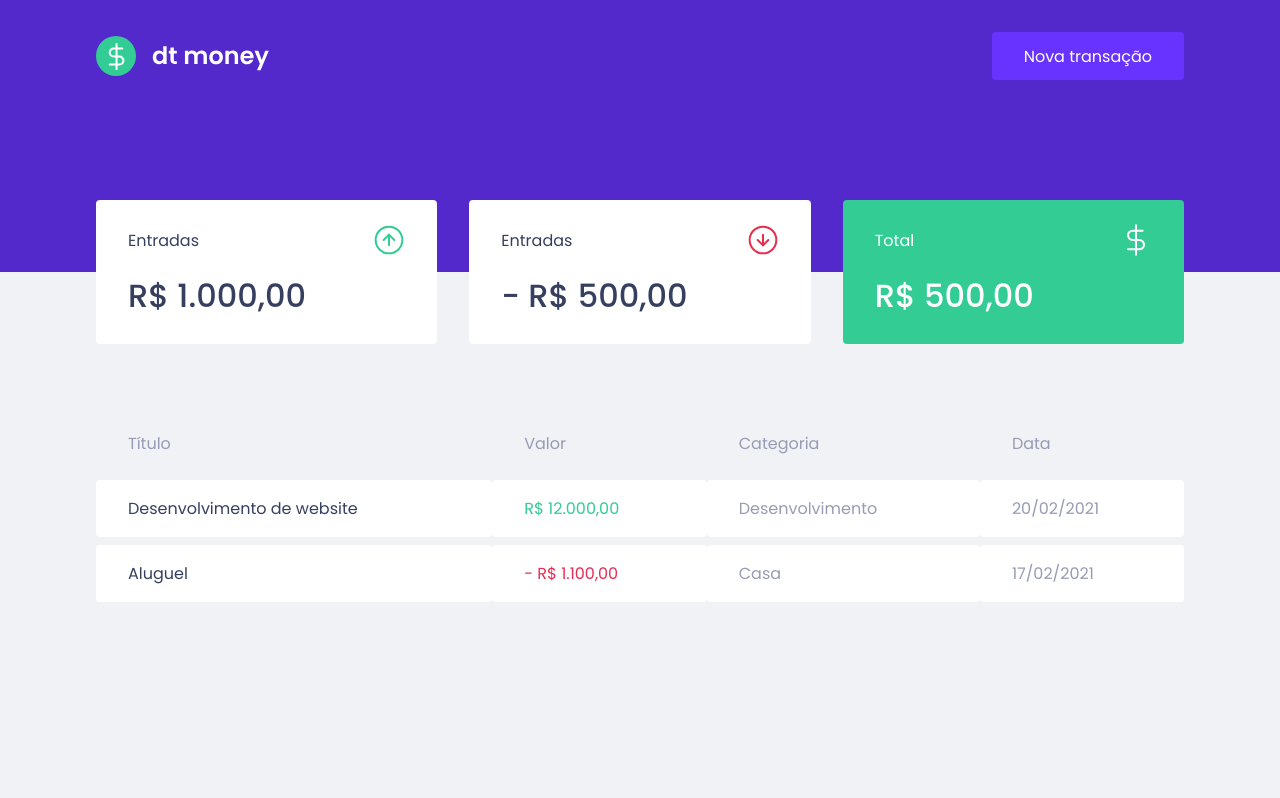
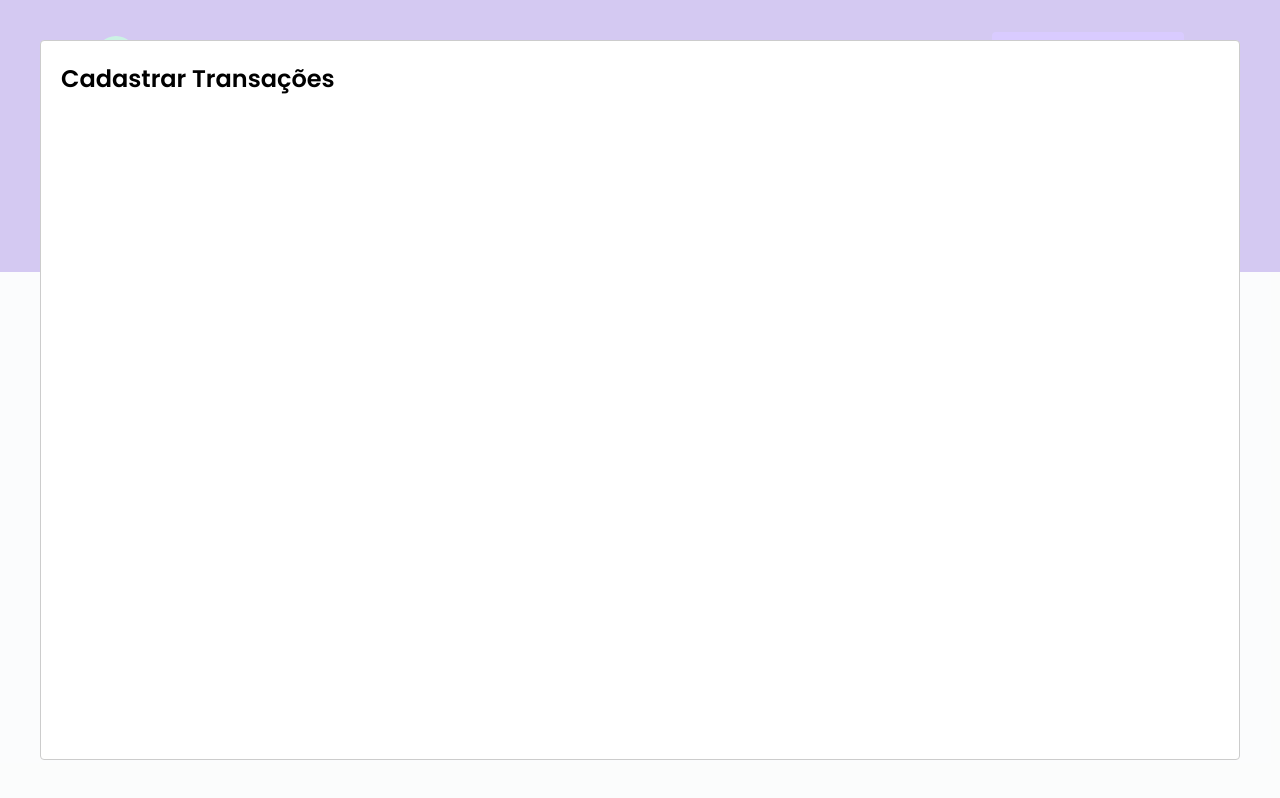
Before and after one commit to fredzstevanato/dtmoeny, a React (Create React App) app: page / in a window 1280 px wide. Both pictures are taken after a click on the button "Nova transação". Built offline with nearby package versions, Linux system fonts and the light colour scheme; no server answers; what miragejs would draw is missing.

Commit message:
refactor: modal and pass function child component to parent component

```diff
--- a/package.json
+++ b/package.json
@@ -14,6 +14,7 @@
     "miragejs": "^0.1.41",
     "react": "^17.0.2",
     "react-dom": "^17.0.2",
+    "react-modal": "^3.14.3",
     "react-scripts": "4.0.3",
     "styled-components": "^5.3.1",
     "typescript": "^4.1.2",
@@ -44,6 +45,7 @@
     ]
   },
   "devDependencies": {
+    "@types/react-modal": "^3.12.1",
     "@types/styled-components": "^5.1.14"
   }
 }
--- a/src/App.tsx
+++ b/src/App.tsx
@@ -1,8 +1,13 @@
+import { createServer } from "miragejs";
+import { useState } from "react";
+
+import Modal from 'react-modal';
+
 import { Dashboard } from "./components/Dashboard";
 import { Header } from "./components/Header";
 import { GlobalStyle } from "./styles/global";
 
-import { createServer } from "miragejs";
+Modal.setAppElement('#root');
 
 createServer({
   routes() {
@@ -24,10 +29,27 @@
 })
 
 export function App() {
+  const [ isNewTransactionModalOpen, setIsNewTransactionModalOpen ] = useState(false);
+
+  function handleOpenNewTransactionModal() {
+    setIsNewTransactionModalOpen(true)
+  }
+
+  function handleCloseNewTransactionModal() {
+    setIsNewTransactionModalOpen(false)
+  }
   return (
     <>
-      <Header />
+      <Header onOpenNewTransactionModal={handleOpenNewTransactionModal}/>
       <Dashboard />
+
+      <Modal
+          isOpen={isNewTransactionModalOpen}
+          onRequestClose={handleCloseNewTransactionModal}
+        >
+            <h2>Cadastrar Transações</h2>
+        </Modal>
+
       <GlobalStyle />
     </>
   );
--- a/src/components/Header/index.tsx
+++ b/src/components/Header/index.tsx
@@ -1,13 +1,18 @@
 import logoImg from '../../assets/logo.svg';
 
-import { Container, Content } from './sytles'
+import { Container, Content } from './sytles';
 
-export function Header() {
+interface HeaderProps {
+  onOpenNewTransactionModal: () => void;
+}
+
+export function Header({ onOpenNewTransactionModal }: HeaderProps) {
+
   return (
     <Container>
       <Content>
         <img src={logoImg} alt="dt Money" />
-        <button type="button">Nova transação</button>
+        <button type="button" onClick={onOpenNewTransactionModal}>Nova transação</button>
       </Content>
     </Container>
   )
```
Also changed, not shown: 1 other file (tests, documents, lock files or other folders).
